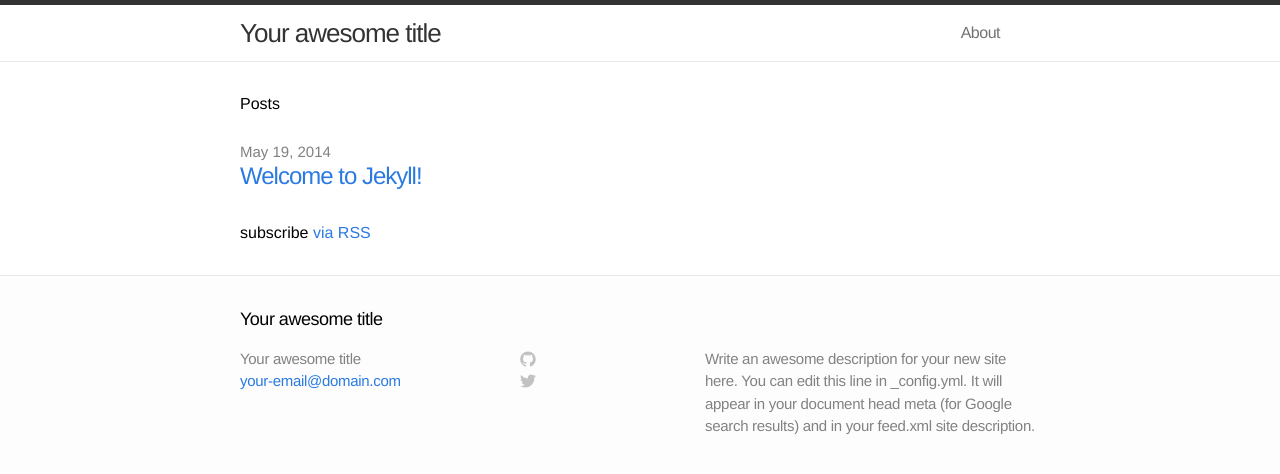
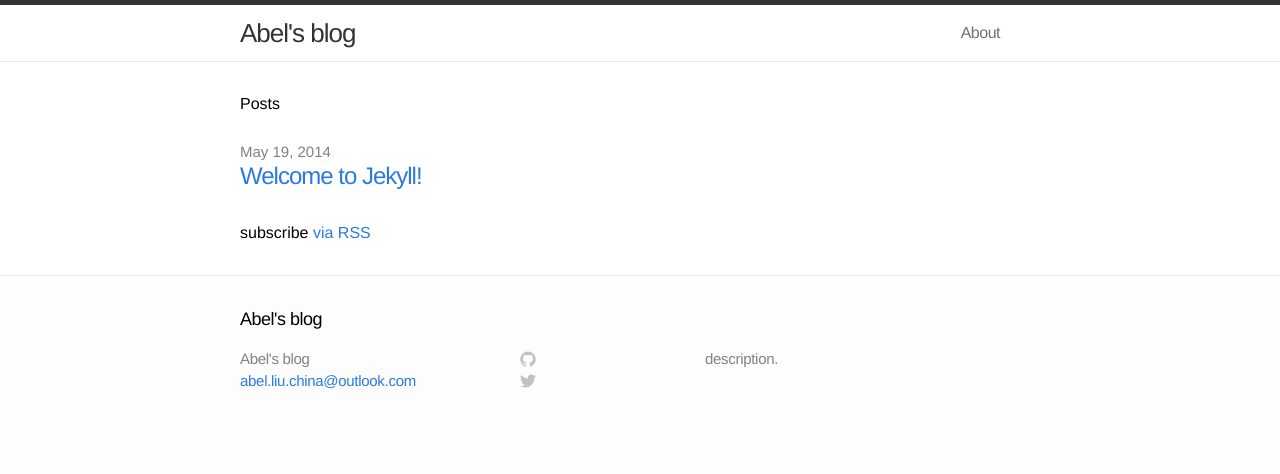
Before and after one commit to Abel-Liu/Abel-Liu.github.io, a Jekyll site: the page built from index.html, in a window 1280 px wide. Shown: the top 474 px of the page. Built offline with Jekyll 4.4.1, drawn with Linux system fonts in a browser that asks for light colours.

Commit message:
change title

```diff
--- a/_config.yml
+++ b/_config.yml
@@ -1,7 +1,10 @@
 # Site settings
-title: Your awesome title
-email: your-email@domain.com
-description: "Write an awesome description for your new site here. You can edit this line in _config.yml. It will appear in your document head meta (for Google search results) and in your feed.xml site description."
+
+title: Abel's blog
+
+email: abel.liu.china@outlook.com
+
+description: "description."
 baseurl: ""
 url: "http://yourdomain.com"
 
```
